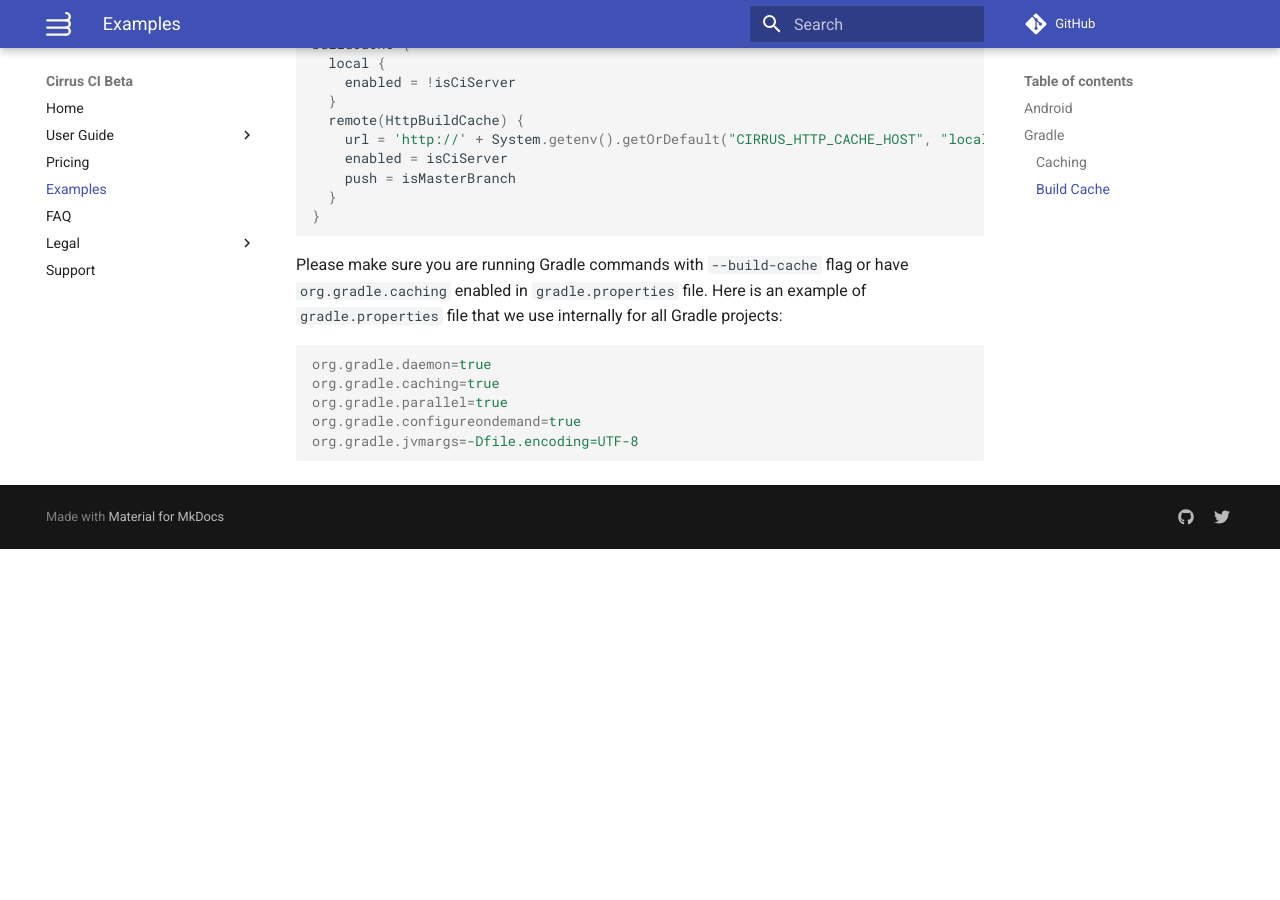
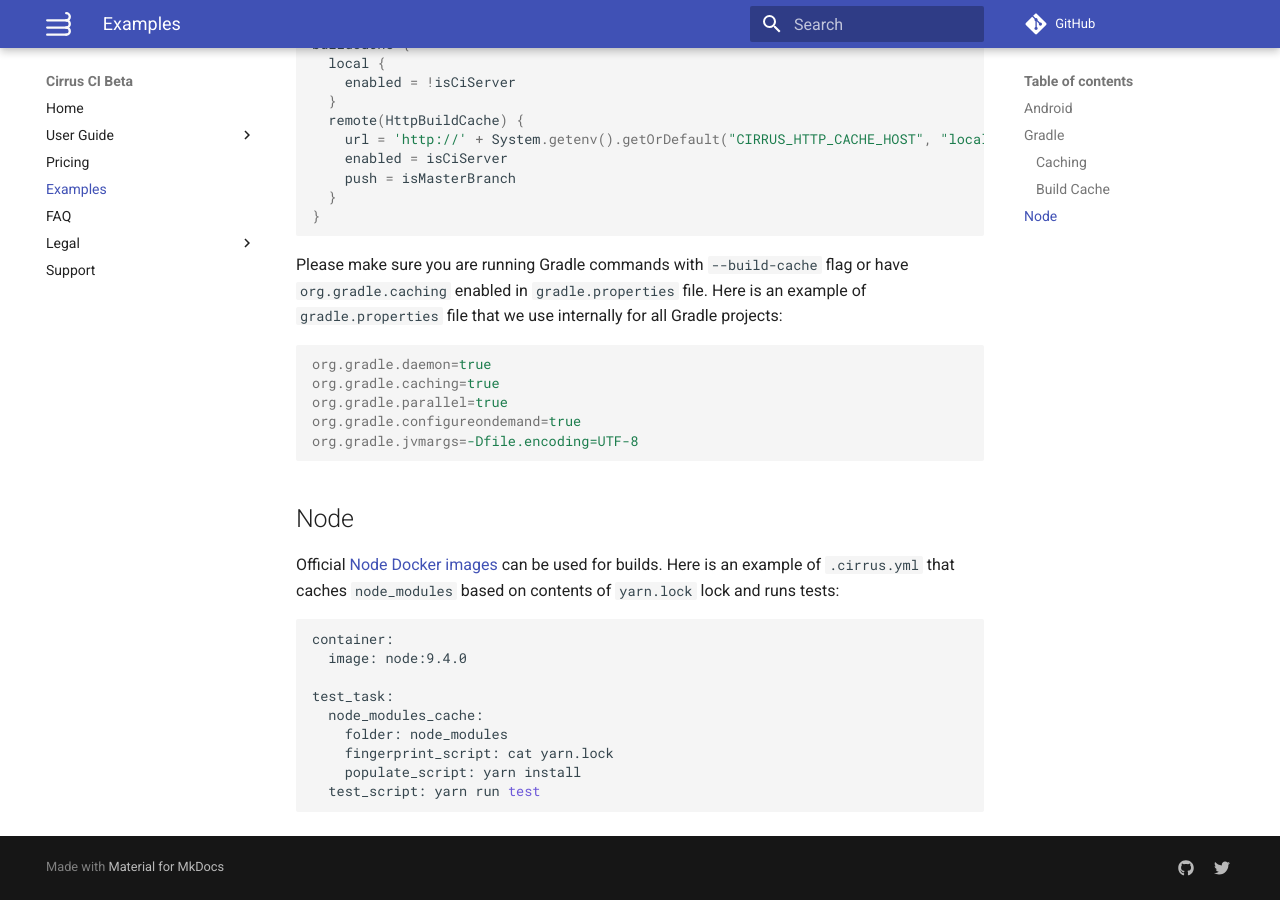
Before and after one commit to cirruslabs/cirrus-ci-docs, an MkDocs documentation site: the page built from docs/examples.md, in a window 1280 px wide and 900 px high, scrolled down 1762 px. Built offline with MkDocs 1.6.1 and Material for MkDocs 9.7.7, drawn with Linux system fonts in a browser that asks for light colours; comment, search, counter and statistics services are not loaded; old or Windows-style settings are respelled for this version of MkDocs; before the commit the page ends 2311 px from its top, so only the background shows below that.

Commit message:
Node example

````diff
--- a/docs/examples.md
+++ b/docs/examples.md
@@ -96,3 +96,20 @@ org.gradle.parallel=true
 org.gradle.configureondemand=true
 org.gradle.jvmargs=-Dfile.encoding=UTF-8
 ```
+
+## Node
+
+Official [Node Docker images](https://hub.docker.com/_/node/) can be used for builds. Here is an example of `.cirrus.yml` that caches `node_modules`
+based on contents of `yarn.lock` lock and runs tests:
+
+```bash
+container:
+  image: node:9.4.0
+
+test_task:
+  node_modules_cache:
+    folder: node_modules
+    fingerprint_script: cat yarn.lock
+    populate_script: yarn install
+  test_script: yarn run test
+```
````
